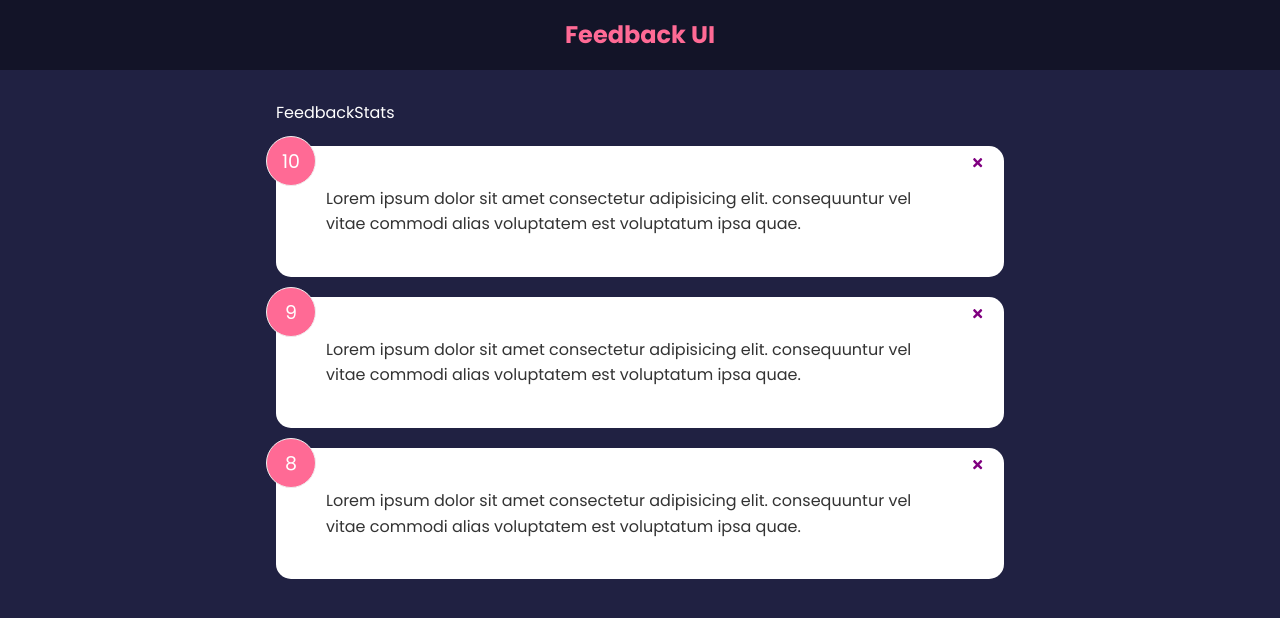
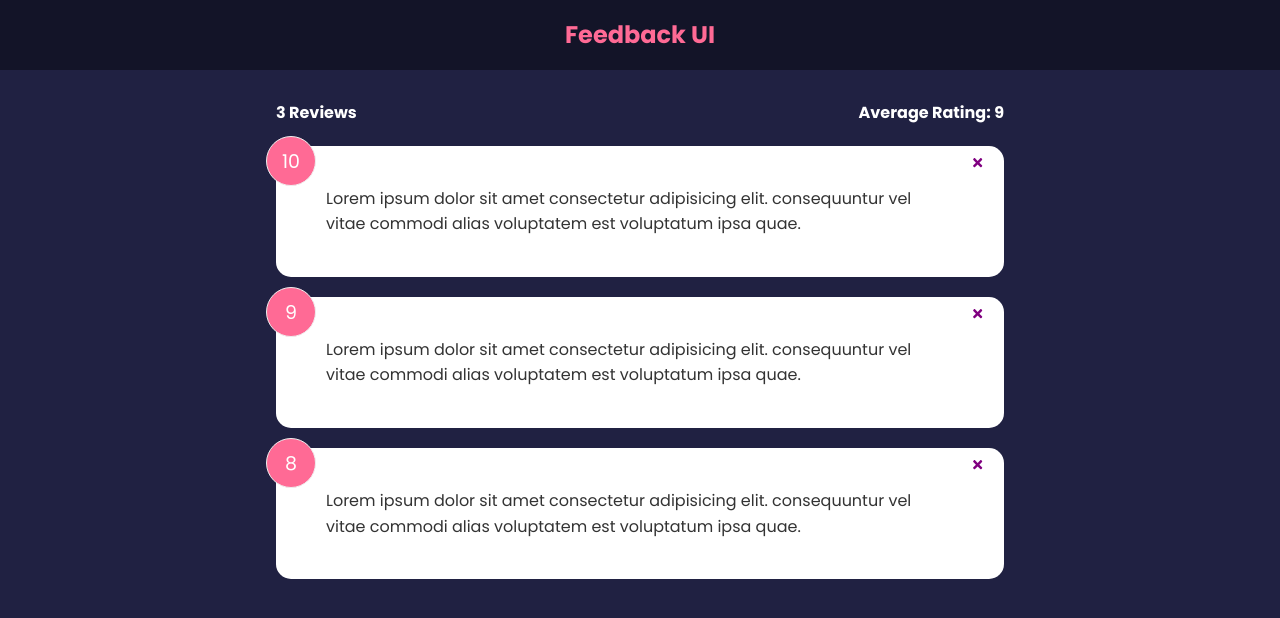
Before and after one commit to willbowdler/FeedBack-Application-UDTut, a React (Create React App) app: page / in a window 1280 px wide. Shown: the top 618 px of the page. Built offline with nearby package versions, Linux system fonts and the light colour scheme.

Commit message:
Creating a form component

```diff
--- a/src/App.js
+++ b/src/App.js
@@ -2,6 +2,7 @@ import { useState } from "react"
 import Header from "./components/Header"
 import FeedbackList from "./components/FeedbackList"
 import FeedbackStats from "./components/FeedbackStats"
+import FeedbackForm from "./components/FeedbackForm"
 
 import FeedbackData from "./data/FeedbackData"
 
--- /dev/null
+++ b/src/components/FeedbackForm.jsx
@@ -0,0 +1,7 @@
+function FeedbackForm() {
+  return (
+    <div>FeedbackForm</div>
+  )
+}
+
+export default FeedbackForm
--- a/src/components/FeedbackStats.jsx
+++ b/src/components/FeedbackStats.jsx
@@ -1,7 +1,24 @@
-function FeedbackStats() {
+import PropTypes from 'prop-types'
+
+function FeedbackStats({feedback}) {
+  // Calculate Ratings Average
+  let average =
+  feedback.reduce((acc, cur) => {
+    return acc + cur.rating
+  }, 0) / feedback.length
+
+  average = average.toFixed(1).replace(/[.,]0$/, '')
+
   return (
-    <div>FeedbackStats</div>
+    <div className="feedback-stats">
+      <h4>{feedback.length} Reviews</h4>
+      <h4>Average Rating: {isNaN(average) ? 0 : average}</h4>
+    </div>
   )
 }
 
+FeedbackStats.propTypes = {
+  feedback: PropTypes.array.isRequired
+}
+
 export default FeedbackStats
```
